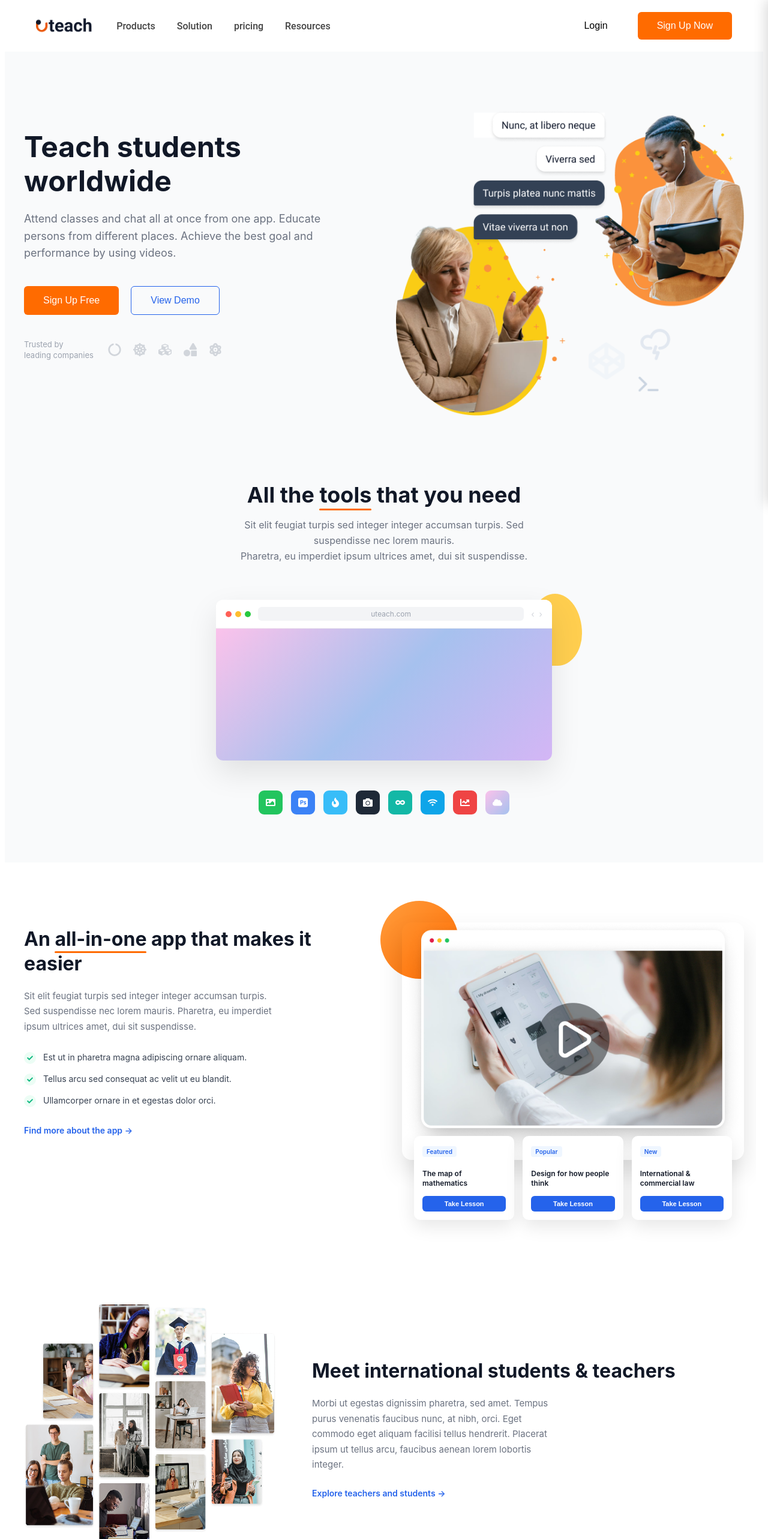
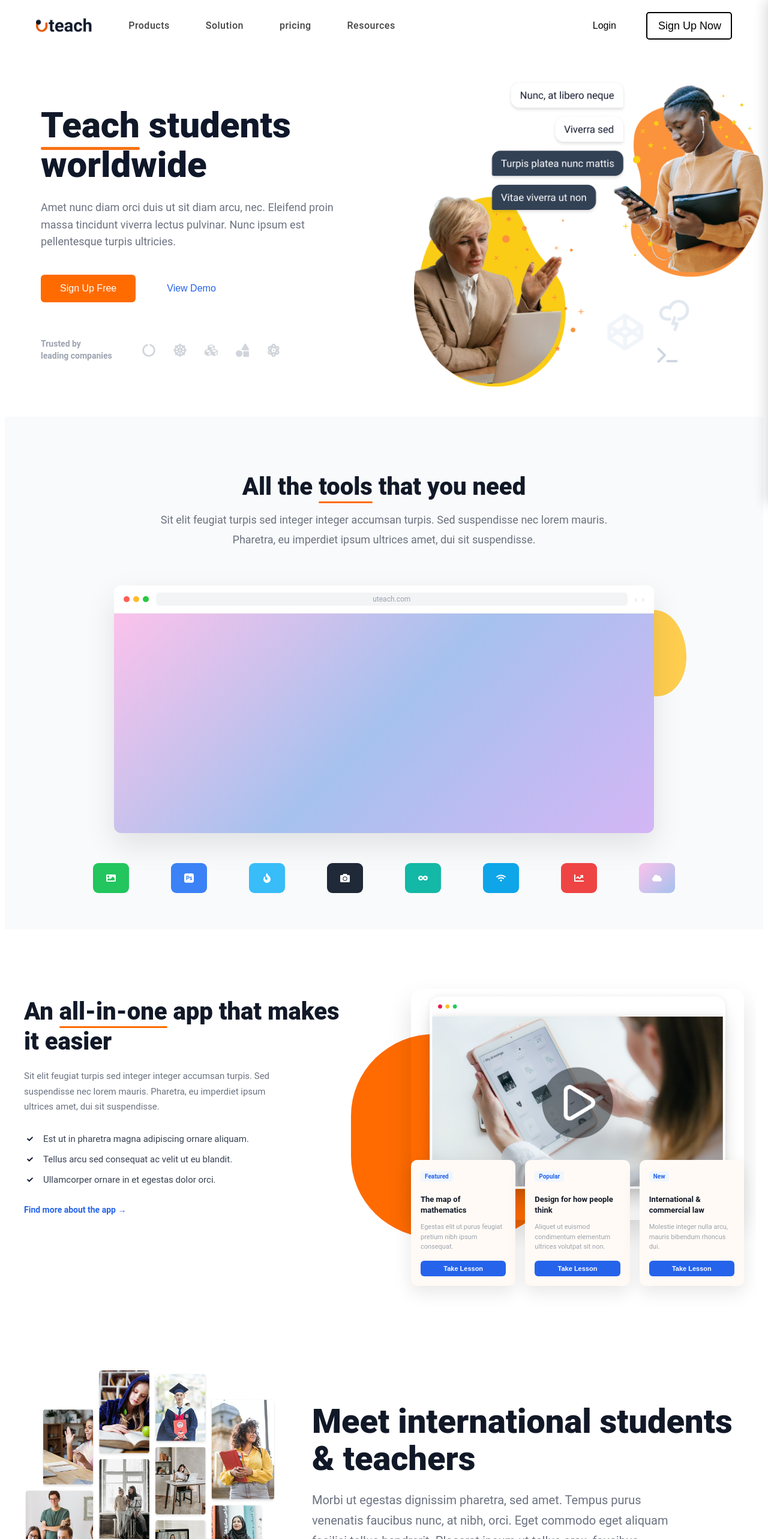
Before and after one commit to hasaan398/React-landing-page, a React (Vite) app: page / in a window 1280 px wide. Shown: the top 2566 px of the page at 60% size. Built offline with nearby package versions, Linux system fonts and the light colour scheme.

Commit message:
Your message

```diff
--- a/src/App.css
+++ b/src/App.css
@@ -1,3 +1,3 @@
 body{
-    font-family: Roboto;
+font-family: "Roboto", sans-serif;
 }
--- a/src/components/allinone/Allinone.css
+++ b/src/components/allinone/Allinone.css
@@ -1,11 +1,9 @@
 .aio-section {
   background: #fff;
-  font-family: "Inter", -apple-system, BlinkMacSystemFont, "Segoe UI", Roboto, sans-serif;
+  font-family: "Roboto", sans-serif;
   overflow-x: hidden;
 }
-body{
-    font-family: Roboto;
-}
+
 /* ============ ALL-IN-ONE BLOCK ============ */
 .aio-block {
   max-width: 1200px;
@@ -26,10 +24,12 @@ body{
 }
 
 .aio-title {
-  font-size: 32px;
-  font-weight: 700;
+  font-family: "Roboto", sans-serif;
+  font-size: 40px;
+  font-weight: 800;
+  letter-spacing: 0%;
   color: #111827;
-  line-height: 1.3;
+  line-height: 1.25;
   margin-bottom: 20px;
 }
 
@@ -51,25 +51,24 @@ body{
   display: flex;
   align-items: flex-start;
   gap: 12px;
-  font-size: 14px;
+  font-size: 15px;
   color: #374151;
-  margin-bottom: 14px;
   max-width: 420px;
-  line-height: 1.5;
+  line-height: 1.6;
+  margin-bottom: 10px;
 }
 
 .check-icon {
-  flex-shrink: 0;
   width: 20px;
   height: 20px;
   border-radius: 50%;
-  background: #ecfdf5;
-  color: #10b981;
+  color: #0f172a;
   display: flex;
   align-items: center;
   justify-content: center;
   font-size: 10px;
   margin-top: 2px;
+  flex-shrink: 0;
 }
 
 .aio-link {
@@ -83,24 +82,26 @@ body{
   text-decoration: underline;
 }
 
+/* Right side */
 .aio-right {
   flex: 1 1 320px;
   max-width: 100%;
   min-width: 0;
   position: relative;
   padding-top: 20px;
-  padding-left: 20px;
+  padding-left: 50px;
 }
 
+/* Single oval blob on the left side, matching Figma exactly */
 .aio-blob {
-  position: absolute;
-  top: -16px;
-  left: -16px;
-  width: 130px;
-  height: 130px;
-  background: linear-gradient(135deg, #ff9d3d, #ff6b00);
-  border-radius: 50%;
-  z-index: 0;
+    position: absolute;
+    left: -50px;
+    bottom: 80px;
+    width: 350px;
+    height: 340px;
+    background: #ff6b00;
+    border-radius: 40%;
+    z-index: 0;
 }
 
 .aio-thumbnail {
@@ -120,18 +121,18 @@ body{
 
 .aio-courses {
   display: flex;
-  gap: 14px;
+  gap: 16px;
   position: relative;
   z-index: 2;
-  padding: 0 20px;
+  margin-top: -100px;
   flex-wrap: nowrap;
 }
 
 .course-card {
-  background: #fff;
+  background: #fffaf5;
   border-radius: 10px;
   box-shadow: 0 10px 30px rgba(0, 0, 0, 0.1);
-  padding: 14px;
+  padding: 16px;
   flex: 1;
   min-width: 0;
 }
@@ -149,11 +150,18 @@ body{
 }
 
 .course-title {
-  font-size: 12px;
-  font-weight: 600;
+  font-size: 13px;
+  font-weight: 700;
   color: #111827;
-  margin-bottom: 12px;
+  margin-bottom: 6px;
   line-height: 1.4;
+}
+
+.course-text {
+  font-size: 11px;
+  color: #9ca3af;
+  line-height: 1.5;
+  margin-bottom: 14px;
 }
 
 .course-btn {
@@ -205,24 +213,24 @@ body{
 }
 
 .ms-title {
-  font-size: 32px;
-  font-weight: 700;
+  font-size: 56px;
+  font-weight: 800;
   color: #111827;
-  line-height: 1.3;
+  line-height: 110.00000000000001%;
   margin-bottom: 20px;
 }
 
 .ms-subtext {
-  font-size: 15px;
+  font-size: 20px;
   color: #6b7280;
   line-height: 1.7;
   margin-bottom: 24px;
-  max-width: 420px;
+  max-width: 600px;
 }
 
 .ms-link {
   color: #2563eb;
-  font-size: 14px;
+  font-size: 16px;
   font-weight: 600;
   text-decoration: none;
 }
@@ -234,10 +242,10 @@ body{
 /* ============ STATS BLOCK ============ */
 .stats-block {
   background: #0f172a;
-  padding: 50px 20px;
+  padding: 100px;
   display: flex;
   justify-content: center;
-  gap: 100px;
+  gap: 150px;
   flex-wrap: wrap;
 }
 
@@ -279,8 +287,8 @@ body{
 }
 
 .testimonials-title {
-  font-size: 28px;
-  font-weight: 700;
+  font-size: 56px;
+  font-weight: 800;
   color: #111827;
 }
 
@@ -314,13 +322,13 @@ body{
   gap: 24px;
   overflow-x: auto;
   scroll-behavior: smooth;
-  scrollbar-width: none; /* Firefox */
-  -ms-overflow-style: none; /* IE/Edge */
+  scrollbar-width: none;
+  -ms-overflow-style: none;
   padding-bottom: 4px;
 }
 
 .testimonials-grid::-webkit-scrollbar {
-  display: none; /* Chrome/Safari */
+  display: none;
 }
 
 .testimonial-card {
@@ -383,6 +391,10 @@ body{
     max-width: 100%;
   }
 
+  .aio-right {
+    padding-left: 20px;
+  }
+
   .aio-thumbnail {
     margin-bottom: 20px;
   }
@@ -424,6 +436,10 @@ body{
     flex-direction: column;
   }
 
+  .aio-blob {
+    display: none;
+  }
+
   .stats-block {
     gap: 30px;
   }
--- a/src/components/allinone/Allinone.jsx
+++ b/src/components/allinone/Allinone.jsx
@@ -5,9 +5,21 @@ import  Col from "../../assets/Col.png"; // apni image yahan rakho
 import { FaCheck, FaGlobeAmericas, FaGraduationCap, FaSmile, FaChevronLeft, FaChevronRight } from "react-icons/fa";
 
 const courses = [
-  { tag: "Featured", title: "The map of mathematics" },
-  { tag: "Popular", title: "Design for how people think" },
-  { tag: "New", title: "International & commercial law" },
+  {
+    tag: "Featured",
+    title: "The map of mathematics",
+    text: "Egestas elit ut purus feugiat pretium nibh ipsum consequat.",
+  },
+  {
+    tag: "Popular",
+    title: "Design for how people think",
+    text: "Aliquet ut euismod condimentum elementum ultrices volutpat sit non.",
+  },
+  {
+    tag: "New",
+    title: "International & commercial law",
+    text: "Molestie integer nulla arcu, mauris bibendum rhoncus dui.",
+  },
 ];
 
 const stats = [
@@ -103,10 +115,13 @@ function AllInOneSection() {
               <div className="course-card" key={index}>
                 <span className="course-tag">{course.tag}</span>
                 <p className="course-title">{course.title}</p>
+                <p className="course-text">{course.text}</p>
                 <button className="course-btn">Take Lesson</button>
               </div>
             ))}
           </div>
+
+
         </div>
       </div>
 
--- a/src/components/features/Featuressection.css
+++ b/src/components/features/Featuressection.css
@@ -1,7 +1,6 @@
 /* ============ FEATURES BLOCK ============ */
 .features-block {
   background: #fff;
-  padding: 80px 20px;
   font-family: "Inter", -apple-system, BlinkMacSystemFont, "Segoe UI", Roboto, sans-serif;
 }
 
@@ -21,8 +20,8 @@
 }
 
 .features-title {
-  font-size: 32px;
-  font-weight: 700;
+  font-size: 56px;
+  font-weight: 800;
   color: #111827;
   margin-bottom: 20px;
 }
@@ -44,16 +43,16 @@
 }
 
 .features-subtext {
-  font-size: 15px;
+  font-size: 20px;
   color: #6b7280;
-  line-height: 1.7;
+  line-height: 180%;
   margin-bottom: 24px;
-  max-width: 420px;
+
 }
 
 .features-link {
   color: #2563eb;
-  font-size: 14px;
+  font-size: 16px;
   font-weight: 600;
   text-decoration: none;
 }
@@ -88,13 +87,13 @@
 .join-content {
   position: relative;
   z-index: 2;
-  max-width: 550px;
+
   margin: 0 auto;
 }
 
 .join-title {
-  font-size: 34px;
-  font-weight: 700;
+  font-size: 56px;
+  font-weight: 800;
   color: #111827;
   margin-bottom: 16px;
 }
--- a/src/components/footer/Footer.css
+++ b/src/components/footer/Footer.css
@@ -68,8 +68,8 @@
 .badge-new {
   font-size: 9px;
   font-weight: 700;
-  background: #ff6b00;
-  color: #fff;
+  background: #ffff;
+  color: #000000;
   padding: 2px 5px;
   border-radius: 3px;
 }
--- a/src/components/footer/Footer.jsx
+++ b/src/components/footer/Footer.jsx
@@ -42,7 +42,7 @@ function Footer() {
                     <a href="#">
                       {link}
                       {col.title === "Product" && link === "Accessibility" && (
-                        <span className="badge-new">NEW</span>
+                        <span className="badge-new">BETA</span>
                       )}
                     </a>
                   </li>
--- a/src/components/hero/Hero.css
+++ b/src/components/hero/Hero.css
@@ -1,28 +1,46 @@
 .hero {
-  background: #f9fafb;
-  font-family: "Inter", sans-serif;
 
+  font-family: "Roboto", sans-serif; /* changed to Roboto */
 }
 
 .hero-container {
-  max-width: 1200px;
+  max-width: 1440px; /* updated from 1200px */
   margin: 0 auto;
   display: flex;
   align-items: center;
   justify-content: space-between;
   gap: 40px;
+
 }
 
 .hero-left {
   flex: 1;
+  margin-left: 60px;
 }
 
 .hero-title {
-  font-size: 48px;
-  font-weight: 700;
-  color: #111827;
-  line-height: 1.2;
-  margin-bottom: 20px;
+  font-size: 60px; /* updated from 55px */
+  font-weight: 800;
+  color: #0F172A; /* updated color */
+  line-height: 110.00000000000001%;
+  margin-bottom: 24px;
+  letter-spacing: 0;
+}
+
+.hero-title .highlight {
+  position: relative;
+  display: inline-block;
+}
+
+.hero-title .highlight::after {
+
+  position: absolute;
+  left: 0;
+  bottom: -8px;
+  width: 100%;
+  height: 5px;
+  background-color: #F97316; /* orange underline */
+  border-radius: 4px;
 }
 
 .hero-subtext {
@@ -32,6 +50,8 @@
   margin-bottom: 40px;
   line-height: 1.6;
 }
+
+
 
 .hero-actions {
   display: flex;
@@ -62,7 +82,6 @@
 
 /* Demo button (blue outline) */
 .btn-demo {
-  border: 1px solid #2563eb;
   background: transparent;
   color: #2563eb;
 }
@@ -76,13 +95,14 @@
 .hero-trusted {
   display: flex;
   align-items: center;
-  gap: 24px;
-  margin-top: 40px;
+  gap: 50px;
+  margin-top: 60px;
 }
 
 .trusted-text {
-  font-size: 13px;
+  font-size: 14px;
   color: #9ca3af;
+  font-weight: 600;
   line-height: 1.4;
   margin: 0;
   white-space: nowrap;
@@ -91,7 +111,7 @@
 .trusted-icons {
   display: flex;
   align-items: center;
-  gap: 20px;
+  gap: 30px;
 }
 
 .trusted-icons svg {
@@ -106,11 +126,13 @@
   justify-content: center;
   align-items: center;
 }
-
+.trusted-icons {
+  width: auto;
+}
 .hero-right img {
   max-width: 100%;
   height: auto;
-  margin-top: 100px;
+  margin-top: 50px;
 }
 
 /* 📱 Responsive styles */
--- a/src/components/hero/Hero.jsx
+++ b/src/components/hero/Hero.jsx
@@ -16,10 +16,12 @@ function Hero() {
 
         {/* Left side content */}
         <div className="hero-left">
-          <h1 className="hero-title">Teach students worldwide</h1>
+    <h1 className="hero-title">
+  <span className="highlight">Teach</span> students worldwide
+</h1>
+
           <p className="hero-subtext">
-            Attend classes and chat all at once from one app. Educate persons from
-            different places. Achieve the best goal and performance by using videos.
+          Amet nunc diam orci duis ut sit diam arcu, nec. Eleifend proin massa tincidunt viverra lectus pulvinar. Nunc ipsum est pellentesque turpis ultricies.
           </p>
           <div className="hero-actions">
             <button className="btn btn-signup">Sign Up Free</button>
@@ -39,6 +41,7 @@ function Hero() {
               <FaAtom />
             </div>
           </div>
+
         </div>
 
         {/* Right side image */}
--- a/src/components/navbar/Navbar.css
+++ b/src/components/navbar/Navbar.css
@@ -4,7 +4,7 @@
   position: sticky;
   top: 0;
   z-index: 100;
-  font-family: Roboto;
+font-family: "Roboto", sans-serif;
   overflow: visible;
 }
 .navbar {
@@ -27,9 +27,11 @@ html, body {
 .nav-left {
   display: flex;
   align-items: center;
-  gap: 40px;
+
 }
-
+.nav-left .navbar-links{
+  margin-left: 60px;
+}
 .nav-right {
   display: flex;
   align-items: center;
@@ -37,7 +39,7 @@ html, body {
 }
 
 .navbar-container {
-  max-width: 1200px;
+  max-width: 1440px;
   margin: 0 auto;
   padding: 20px 60px;
   display: flex;
@@ -53,9 +55,12 @@ html, body {
 .navbar-links {
   list-style: none;
   display: flex;
-  gap: 36px;
+  gap: 60px;
   margin: 0;
   padding: 0;
+  letter-spacing: 0.5px;
+  line-height: 24px;
+  gap: 12px 8px 12px 8px;
 }
 
 .navbar-links li a {
@@ -99,15 +104,20 @@ html, body {
 }
 
 /* Sign Up button */
-.btn-signup {
+.signup{
   background-color: #ffffff;
-  border: 4px solid rgb(0, 0, 0);
+  border: 2px solid black;
   color: #000000;
-  font-weight: 550;
+  font-weight: 500;
+  font-size: 18px;
+  padding-left: 18px;
+  padding-right: 16px;
+  border-radius: 5px;
+  line-height: 24px;
 }
 
-.btn-signup:hover {
-  background: #e65c00;
+.signup:hover {
+  background: #ff6b00;
 }
 
 /* ============ HAMBURGER BUTTON ============ */
--- a/src/components/navbar/Navbar.jsx
+++ b/src/components/navbar/Navbar.jsx
@@ -30,7 +30,7 @@ function Navbar() {
           {/* Desktop Actions */}
           <div className="navbar-actions">
             <button className="btn btn-login">Login</button>
-            <button className="btn btn-signup">Sign Up Now</button>
+            <button className="signup">Sign Up Now</button>
           </div>
 
           {/* Hamburger Icon (mobile only) */}
--- a/src/components/tool/Tool.css
+++ b/src/components/tool/Tool.css
@@ -1,19 +1,20 @@
 .tools {
   background: #f9fafb;
-  padding: 80px 20px;
+  margin-top: 50px;
+  padding: 60px 20px;
   text-align: center;
   overflow: hidden;
-  font-family: "Inter", -apple-system, BlinkMacSystemFont, "Segoe UI", Roboto, sans-serif;
+  font-family: "Roboto", sans-serif;
 }
 
 .tools-container {
-  max-width: 900px;
+  max-width: 1100px;
   margin: 0 auto;
 }
 
 .tools-title {
-  font-size: 36px;
-  font-weight: 700;
+  font-size: 40px;
+  font-weight: 800;
   color: #111827;
   margin-bottom: 16px;
 }
@@ -35,26 +36,28 @@
 }
 
 .tools-subtext {
-  font-size: 16px;
+  font-size: 18px;
   color: #6b7280;
-  line-height: 1.6;
-  max-width: 550px;
+  line-height: 180%;
   margin: 0 auto 60px;
 }
 
-/* Browser mockup */
+/* Browser mockup - now fluid width */
 .tools-mockup-wrapper {
   position: relative;
-  max-width: 560px;
+  width: 100%;
+  max-width: 900px;
   margin: 0 auto 50px;
 }
 
 .tools-blob {
   position: absolute;
-  top: -10px;
-  right: -50px;
-  width: 90px;
-  height: 120px;
+  top: 10%;
+  right: -6%;
+  width: 12%;
+  min-width: 60px;
+  max-width: 140px;
+  aspect-ratio: 3 / 4;
   background: #ffc93c;
   border-radius: 50% 50% 45% 45% / 55% 55% 45% 45%;
   z-index: 0;
@@ -119,8 +122,10 @@
   font-size: 14px;
 }
 
+/* Fluid height using aspect-ratio instead of fixed px */
 .browser-body {
-  height: 220px;
+  width: 100%;
+  aspect-ratio: 16 / 6.5;
   background: linear-gradient(135deg, #fbc2eb 0%, #a6c1ee 50%, #d4b6f5 100%);
 }
 
@@ -129,15 +134,15 @@
   display: flex;
   justify-content: center;
   align-items: center;
-  gap: 14px;
+  gap: 70px;
   flex-wrap: wrap;
   position: relative;
   z-index: 1;
 }
 
 .tool-icon {
-  width: 40px;
-  height: 40px;
+  width: 60px;
+  height: 50px;
   border-radius: 9px;
   display: flex;
   align-items: center;
@@ -188,14 +193,9 @@
     font-size: 14px;
   }
 
-  .browser-body {
-    height: 180px;
-  }
-
   .tools-blob {
-    width: 100px;
-    height: 130px;
-    right: -30px;
+    min-width: 45px;
+    max-width: 90px;
   }
 
   .tool-icon {
@@ -204,3 +204,20 @@
     font-size: 16px;
   }
 }
+
+@media (max-width: 480px) {
+  .tools-title {
+    font-size: 24px;
+  }
+
+  .tools-icons {
+    gap: 10px;
+  }
+
+  .tool-icon {
+    width: 32px;
+    height: 32px;
+    font-size: 14px;
+    border-radius: 7px;
+  }
+}
```
